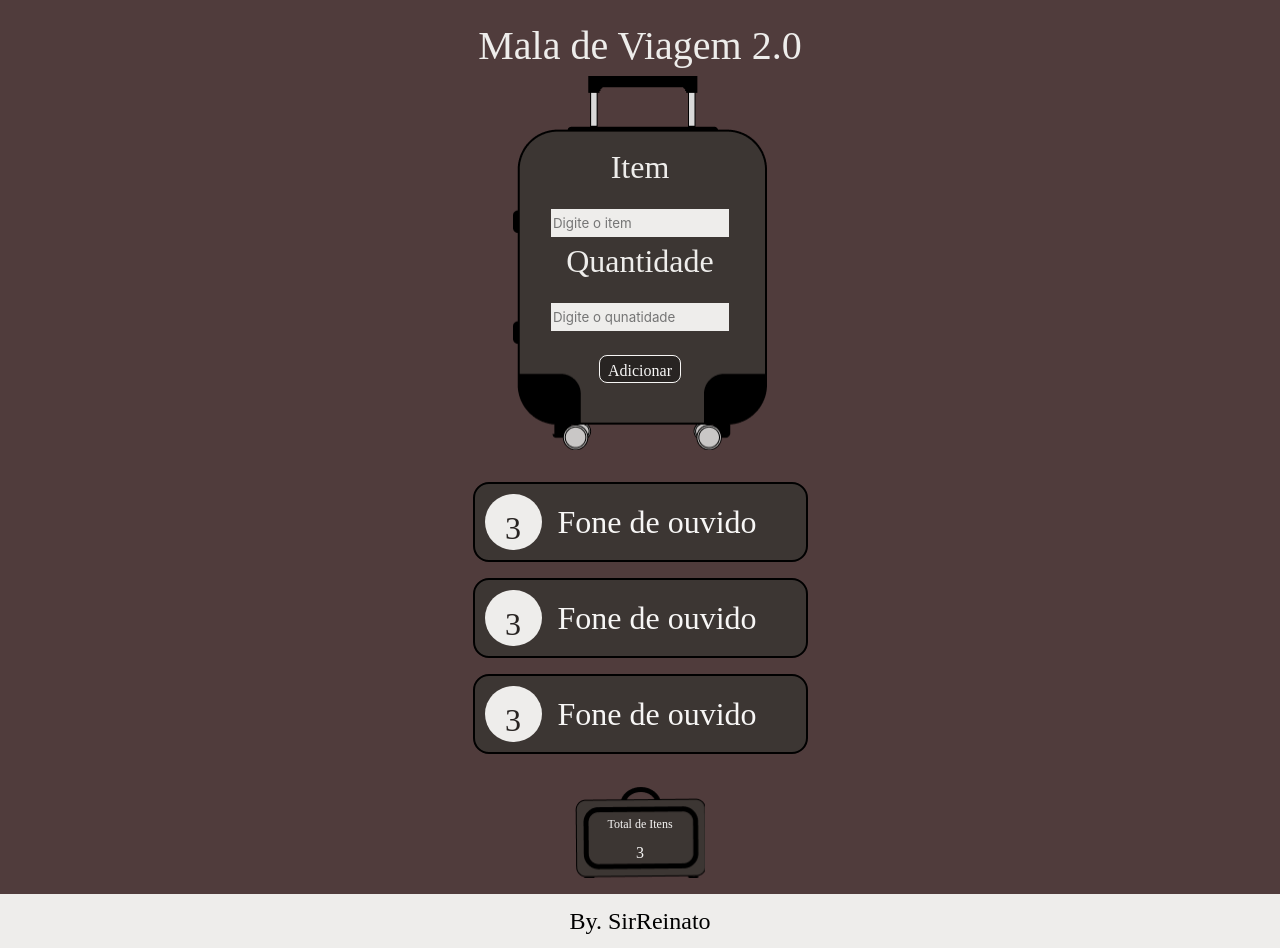
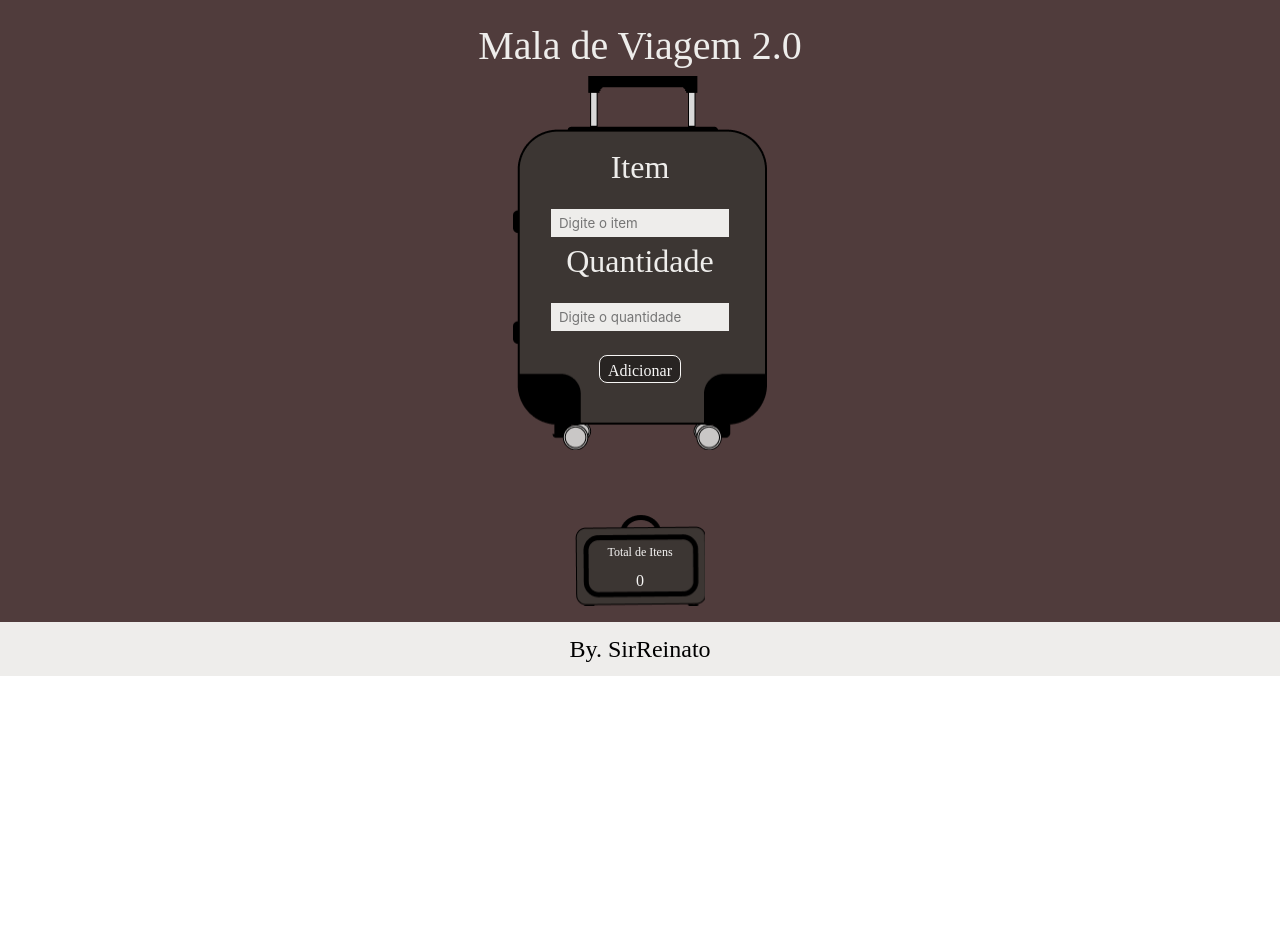
Before and after one commit to SirReinato/mala-de-viagem2.0, a React (Vite) app: page / in a window 1280 px wide. After the commit the page ends 800 px from the top, so only its background shows below. Built offline with nearby package versions, Linux system fonts and the light colour scheme; a web font is replaced by a local one.

Commit message:
Funcionalidade de add a lista pronto

```diff
--- a/package.json
+++ b/package.json
@@ -12,6 +12,7 @@
   "dependencies": {
     "react": "^18.2.0",
     "react-dom": "^18.2.0",
+    "react-icons": "^5.0.1",
     "react-toastify": "^10.0.4"
   },
   "devDependencies": {
--- a/src/App.jsx
+++ b/src/App.jsx
@@ -1,3 +1,4 @@
+import { useState } from 'react'
 import styles from './App.module.scss'
 import Banner from './components/Banner/Banner'
 import Footer from './components/Footer/Footer'
@@ -6,6 +7,9 @@ import ListaItens from './components/ListaItens/ListaItens'
 
 function App() {
 
+  const [novoItem, setNovoIntem] = useState([]);
+
+  console.log(novoItem);
   return (
     <>
       <main className={styles.bgGeral}>
@@ -13,13 +17,15 @@ function App() {
           <h1 className={styles.titulo}>Mala de Viagem 2.0</h1>
         </header>
         <section>
-          <Formulario />
+          <Formulario porNaLista={addNovo => setNovoIntem([...novoItem, addNovo])}/>
           <ul className={styles.lista}>
-            <ListaItens />
-            <ListaItens />
-            <ListaItens />
+            {novoItem.map(item =>{
+              return(
+                <ListaItens {...item} key={item.id} />
+              )
+            })}
           </ul>
-          <Banner />
+          <Banner total={novoItem.length}/>
         </section>
       </main>
       <Footer/>
--- a/src/components/Banner/Banner.jsx
+++ b/src/components/Banner/Banner.jsx
@@ -1,11 +1,11 @@
 import styles from './Banner.module.scss';
 
-const Banner = ({ }) => {
+const Banner = ({ total }) => {
 	return (
 		<div className={styles.banner}>
 			<div className={styles.centralizar}>
 				<h3 className={styles.titulo}>Total de Itens</h3>
-				<span>3</span>
+				<span>{total}</span>
 			</div>
 		</div>
 	);
--- a/src/components/Formulario/Formulario.jsx
+++ b/src/components/Formulario/Formulario.jsx
@@ -1,13 +1,38 @@
+import { useState } from 'react';
 import { Btn } from './Btn';
 import styles from './Formulario.module.scss';
 import LabelInput from './LabelInput/LabelInput';
 
-const Formulario = ({ }) => {
+const Formulario = ({ porNaLista }) => {
+
+	const [item, setitem] = useState("");
+	const [quantidade, setQuantidade] = useState("");
+	const [id, setId] = useState(0);
+
+	const aoSalvar = (event) =>{
+		event.preventDefault();
+		setId(id + 1)
+		porNaLista({item, quantidade, id})
+
+		setitem('')
+		setQuantidade('')
+	}
+
 	return (
-		<form onSubmit={() => ''} className={styles.formulario}>
+		<form onSubmit={aoSalvar} className={styles.formulario}>
 			<div className={styles.centralizar}>
-				<LabelInput nome={'Item'} placeholder={'Digite o item'}/>
-				<LabelInput nome={'Quantidade'} placeholder={'Digite o qunatidade'}/>
+				<LabelInput
+					nome={'Item'}
+					placeholder={'Digite o item'}
+					value={item}
+					quandoAlterado={value => setitem(value)}
+				/>
+				<LabelInput
+					nome={'Quantidade'}
+					placeholder={'Digite o quantidade'}
+					value={quantidade}
+					quandoAlterado={value => setQuantidade(value)}
+				/>
 				<Btn nome={'Adicionar'} />
 			</div>
 		</form>
--- a/src/components/Formulario/LabelInput/LabelInput.jsx
+++ b/src/components/Formulario/LabelInput/LabelInput.jsx
@@ -1,10 +1,17 @@
 import styles from './LabelInput.module.scss';
 
-const LabelInput = ({nome, placeholder}) => {
+const LabelInput = ({nome, placeholder, value,quandoAlterado}) => {
+
 	return (
 		<label className={styles.labelinput}>
  			{nome}
-				<input className={styles.inputt} type="text" placeholder={placeholder}/>
+				<input
+					className={styles.inputt}
+					placeholder={placeholder}
+					required
+					value={value}
+					onChange={event => quandoAlterado(event.target.value)}
+				/>
  		</label>
 	);
 };
--- a/src/components/Formulario/LabelInput/LabelInput.module.scss
+++ b/src/components/Formulario/LabelInput/LabelInput.module.scss
@@ -13,9 +13,9 @@
     .inputt{
         width: 178px;
         height: 28px;
+        padding-left: 8px;
 
         background-color: $bg-claro;
         border: none;
     }
-
 }
--- a/src/components/ListaItens/ListaItens.jsx
+++ b/src/components/ListaItens/ListaItens.jsx
@@ -1,11 +1,15 @@
-
+import { TiDeleteOutline } from "react-icons/ti";
 import styles from './ListaItens.module.scss';
 
-const ListaItens = ({quantidade, nome}) => {
+const ListaItens = ({quantidade, item}) => {
 	return (
 		<li className={styles.listaitens}>
- 			<span> <p>3</p> </span>
-			<h3 className={styles.nome}>Fone de ouvido</h3>
+ 			<span> <p>{quantidade}</p> </span>
+			<h3 className={styles.nome}>{item}</h3>
+			<button
+				className={styles.btnDelete}>
+					<TiDeleteOutline color="#fff" />
+			</button>
  		</li>
 	);
 };
--- a/src/components/ListaItens/ListaItens.module.scss
+++ b/src/components/ListaItens/ListaItens.module.scss
@@ -3,8 +3,9 @@
 .listaitens {
   width: 335px;
   display: flex;
-  justify-content: flex-start;
+  justify-content: space-between;
   gap: 16px;
+  box-sizing: border-box;
   align-items: center;
   padding: 10px;
 
@@ -28,10 +29,15 @@
     }
   }
   .nome{
-    // padding-top: 10px;
     font-family: $fontSecundaria;
     font-size: 32px;
     color: $cor-textos;
 
   }
+  .btnDelete{
+    background: none;
+    border: none;
+    font-size: 32px;
+    position: static;
 }
+}
```
Also changed, not shown: 1 other file (tests, documents, lock files or other folders).
